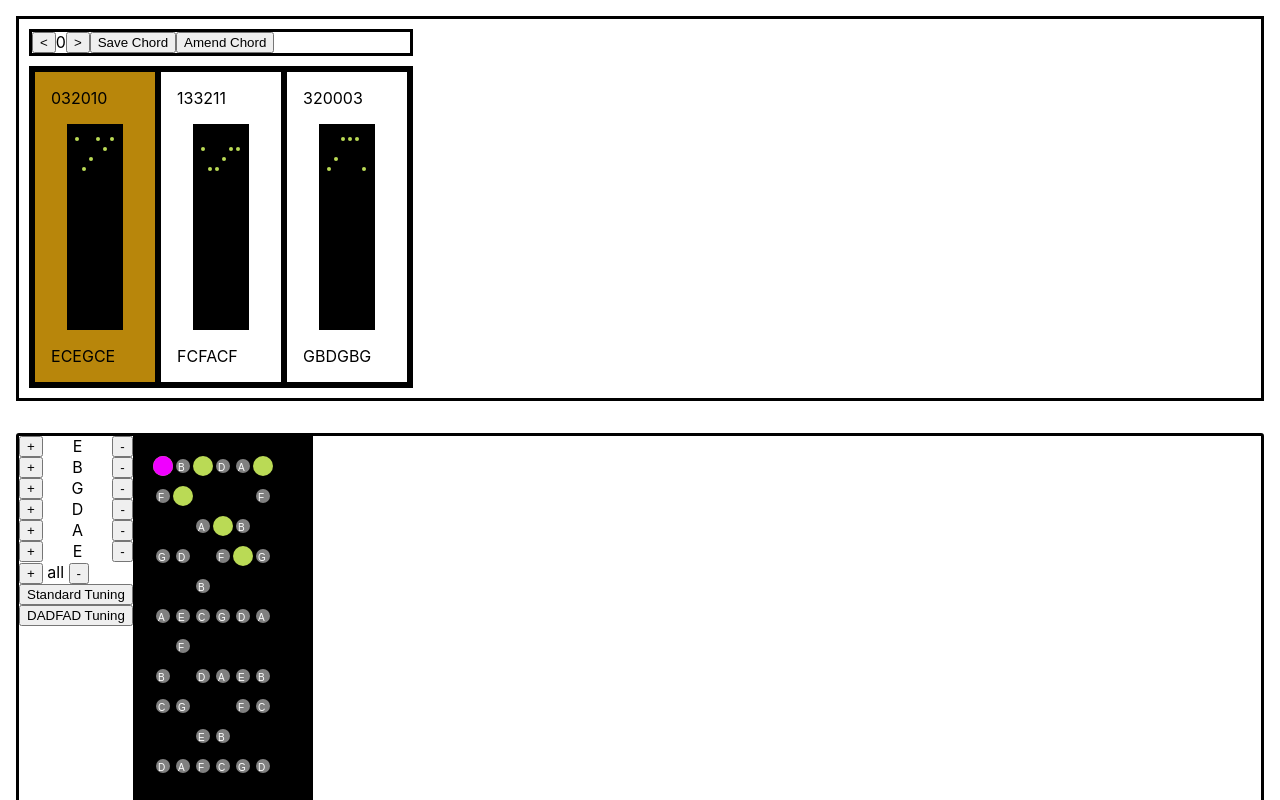
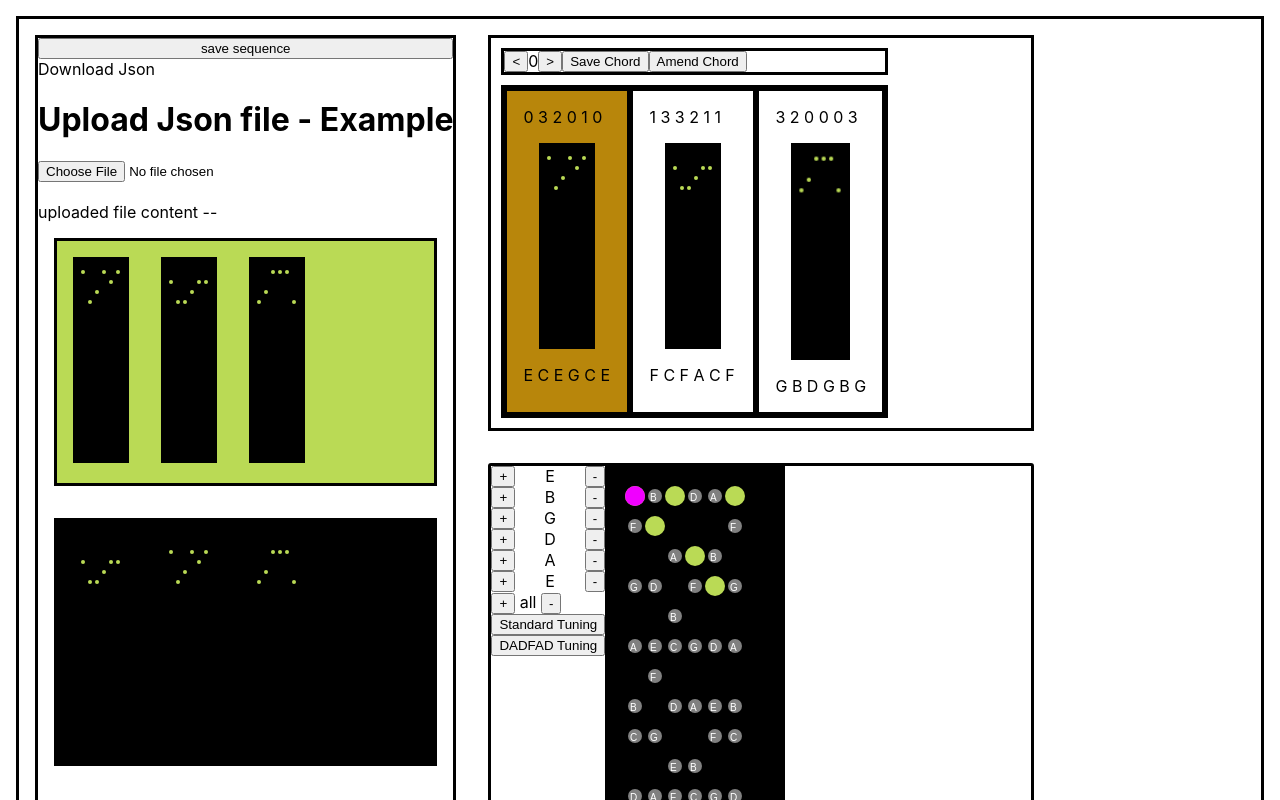
Before and after one commit to gvnmcg/cool-chords, a Next.js app: page /chords-app/ts-src/FretboardApp in a window 1280 px wide. Shown: the top 800 px of the page. Built offline with nearby package versions, Linux system fonts and the light colour scheme.

Commit message:
sequence selector

```diff
--- a/pages/chords-app/ts-src/FretboardApp.tsx
+++ b/pages/chords-app/ts-src/FretboardApp.tsx
@@ -15,14 +15,16 @@ import {
 } from "./FretboardTypes";
 import {
   allTrue,
+  altChordSequence,
   initChordNote,
   initChordSequence,
   openChord,
   standardTuning,
 } from "./FretboardConstants";
 import ChordControls from "./components/Chords";
-import styles from '../../../styles/Home.module.css'
-
+import styles from "../../../styles/Home.module.css";
+import ChordsCanvas from "./components/ChordsCanvas";
+import {Upload} from "./utils/exporter"
 
 /**
  *
@@ -30,10 +32,19 @@ import styles from '../../../styles/Home.module.css'
 const FretboardApp = () => {
   // const [state, setState] = useState(initFBState);
 
+  // Sequence System
+  const [sequenceIndex, setSequenceIndex] = useState<number>(0);
+  const [sequenceList, setSequenceList] = useState<ChordSequenceType[]>([
+    initChordSequence,
+    altChordSequence,
+  ]);
+
   // Chord System
   const [chordSequence, setChordSequence] =
     useState<ChordType[]>(initChordSequence);
-  const [chordSet, setChordSet] = useState<NoteType[]>(initChordSequence[0].notes);
+  const [chordSet, setChordSet] = useState<NoteType[]>(
+    initChordSequence[0].notes
+  );
   const [slurs, setSlurs] = useState<SlursType>([]);
 
   // Fretboard System
@@ -44,6 +55,37 @@ const FretboardApp = () => {
 
   return (
     <div className={styles.main}>
+      <div className={styles.chordSequenceSelectionList}>
+        <button onClick={() => setSequenceList(sequenceList.concat(chordSequence))}>save sequence</button>
+        <a
+          href={`data:text/json;charset=utf-8,${encodeURIComponent(
+            JSON.stringify(sequenceList)
+          )}`}
+          download="filename.json"
+        >
+          {`Download Json`}
+        </a>
+        <Upload setSeq={setSequenceList}/>
+        {sequenceList.map((seq: ChordSequenceType, seqIx: number) => (
+          <div
+            style={
+              sequenceIndex == seqIx
+                ? { backgroundColor: "#BADA55" }
+                : { backgroundColor: "#000000" }
+            }
+            className={styles.chordSequenceSelection}
+            onClick={() => {
+              setSequenceIndex(seqIx);
+              setChordSequence(sequenceList[seqIx]);
+            }}
+          >
+            {seq.map((chord, chordIx) => (
+              <ChordsCanvas chordSet={chord.notes} tuning={tuning} />
+            ))}
+          </div>
+        ))}
+      </div>
+      <div className={styles.chordSequenceEditor}>
         <div className={styles.chordSequence}>
           <ChordControls
             tuning={tuning}
@@ -66,7 +108,7 @@ const FretboardApp = () => {
         <div className={styles.scales}>
           <ScaleControls scale={scale} setScale={setScale} />
         </div>
-
+      </div>
     </div>
   );
 };
--- a/pages/chords-app/ts-src/FretboardConstants.ts
+++ b/pages/chords-app/ts-src/FretboardConstants.ts
@@ -26,6 +26,37 @@ export const noteNames = [
   "G#/Ab",
   "A",
   "A#/Bb",
+  "B",
+];
+
+export const noteNamesSharps = [
+  "C",
+  "C#",
+  "D",
+  "D#",
+  "E",
+  "F",
+  "F#",
+  "G",
+  "G#",
+  "A",
+  "A#",
+  "A#",
+  "B",
+];
+
+export const noteNamesFlats = [
+  "C",
+  "Db",
+  "D",
+  "Eb",
+  "E",
+  "F",
+  "Gb",
+  "G",
+  "Ab",
+  "A",
+  "Bb",
   "B",
 ];
 
@@ -60,4 +91,19 @@ export const initChordSequence = [
   },
 ];
 
+export const altChordSequence = [
+  {
+    notes: FShapeChord,
+    slurs: [],
+  },
+  {
+    notes: CShapeChord,
+    slurs: [],
+  },
+  {
+    notes: GShapeChord,
+    slurs: [],
+  },
+];
+
 export const midi2Name = (midi: number): string => noteNames[midi % 12];
--- a/pages/chords-app/ts-src/components/Chords.tsx
+++ b/pages/chords-app/ts-src/components/Chords.tsx
@@ -68,22 +68,26 @@ const ChordControls = ({
 
     setChordSet(chordSequence[chordIndex].notes);
 
-    setChordSequence(chordSequence.map((chord, ix) => {
-      let newFrets = chord.notes.map((note) => {
-        let newFret = note.midi - tuning[note.str];
-        // if (newFret < 0) return note;
-        return { ...note, fret: newFret };
+    setChordSequence(
+      chordSequence.map((chord, ix) => {
+        let newFrets = chord.notes.map((note) => {
+          let newFret = note.midi - tuning[note.str];
+          // if (newFret < 0) return note;
+          return { ...note, fret: newFret };
+        });
+        return { ...chord, notes: newFrets };
       })
-      return {...chord, notes: newFrets}
-    }))
+    );
 
-    if (!chordDebug) return
+    if (!chordDebug) return;
     console.log("-----------------------------------------------------");
     console.log("ChordControls => @useEffect .chordIndex", chordIndex);
     console.log("ChordControls => @useEffect .chordSet", chordSet);
     console.log("ChordControls => @useEffect .tuning", tuning);
-    console.log("ChordControls => @useEffect fret Arr", chordSet.map((n) => n.fret));
-
+    console.log(
+      "ChordControls => @useEffect fret Arr",
+      chordSet.map((n) => n.fret)
+    );
   }, [tuning, chordIndex]);
 
   return (
@@ -102,21 +106,34 @@ const ChordControls = ({
             onClick={() => {
               setChordIndex(index);
               setChordSet(chordSequence[chordIndex].notes);
-              if (!chordDebug) return
-              console.log("-----------------------------------------------------");
+              if (!chordDebug) return;
+              console.log(
+                "-----------------------------------------------------"
+              );
               console.log("ChordControls => @onclick .chordIndex", chordIndex);
               console.log("ChordControls => @onclick .chordSet", chordSet);
               console.log("ChordControls => @onclick .tuning", tuning);
-              console.log("ChordControls => @onclick fret Arr", chordSet.map((n) => n.fret));
+              console.log(
+                "ChordControls => @onclick fret Arr",
+                chordSet.map((n) => n.fret)
+              );
             }}
             className={
               index == chordIndex ? styles.chordSelected : styles.chord
             }
             key={index}
           >
-            <div>{chord.notes.map((n) => n.fret)}</div>
+            <div>
+              {chord.notes
+                .map((n) => n.fret)
+                .reduce((acc, curr, currIx, arr) => {
+                  return acc.concat(curr.toString() + " ");
+                }, "")}
+            </div>
             <ChordsCanvas chordSet={chord.notes} tuning={tuning} />
-            {chord.notes.map((note,ix) => noteNames[note.midi % 12])}
+            {chord.notes
+              .map((note, ix) => noteNames[note.midi % 12])
+              .reduce((acc, curr) => acc.concat(curr + " "), "")}
           </div>
         ))}
       </div>
--- /dev/null
+++ b/pages/chords-app/ts-src/utils/exporter.js
@@ -0,0 +1,24 @@
+
+import React, { useState } from "react";
+
+export function Upload({ setSeq }) {
+  const [files, setFiles] = useState("");
+
+  const handleChange = e => {
+    const fileReader = new FileReader();
+    fileReader.readAsText(e.target.files[0], "UTF-8");
+    fileReader.onload = e => {
+      console.log("e.target.result", e.target.result);
+      setSeq(JSON.parse(e.target.result));
+    };
+  };
+  return (
+    <>
+      <h1>Upload Json file - Example</h1>
+
+      <input type="file" onChange={handleChange} />
+      <br />
+      {"uploaded file content -- " + files}
+    </>
+  );
+}
--- a/styles/Home.module.css
+++ b/styles/Home.module.css
@@ -2,6 +2,28 @@
 
 .main {
   display: flex;
+  flex-direction: row;
+  border: 3px solid;
+  margin: 1rem;
+  padding: 0%;
+}
+
+.chordSequenceSelectionList {
+   display: flex;
+  flex-direction: column;
+  border: 3px solid;
+  margin: 1rem;
+  padding: 0%;
+}
+
+.chordSequenceSelection {
+  border: 3px solid;
+  margin: 1rem;
+  padding: 0%;
+}
+
+.chordSequenceEditor {
+   display: flex;
   flex-direction: column;
 }
 
```
Lines whose indentation alone changed are shown as unchanged.
